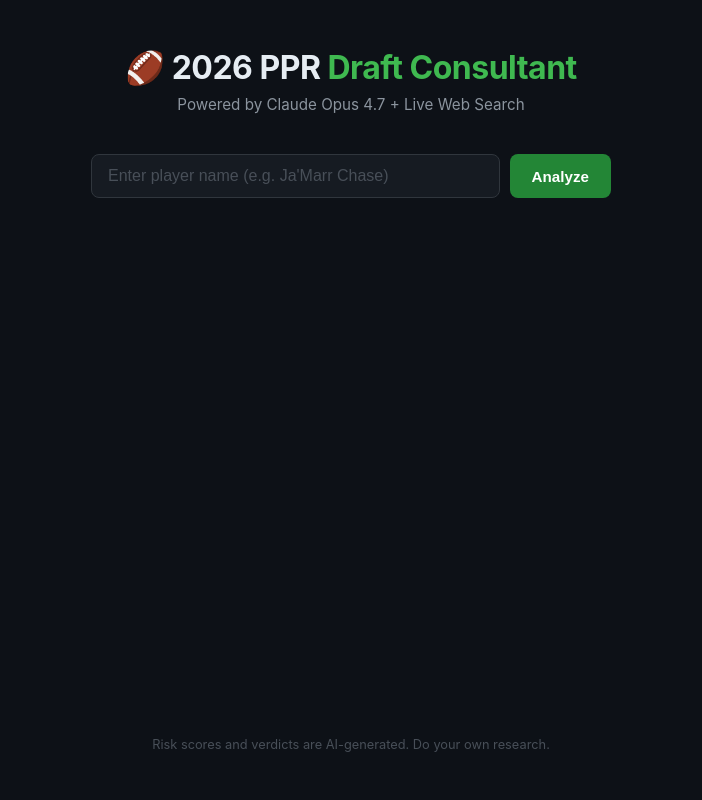
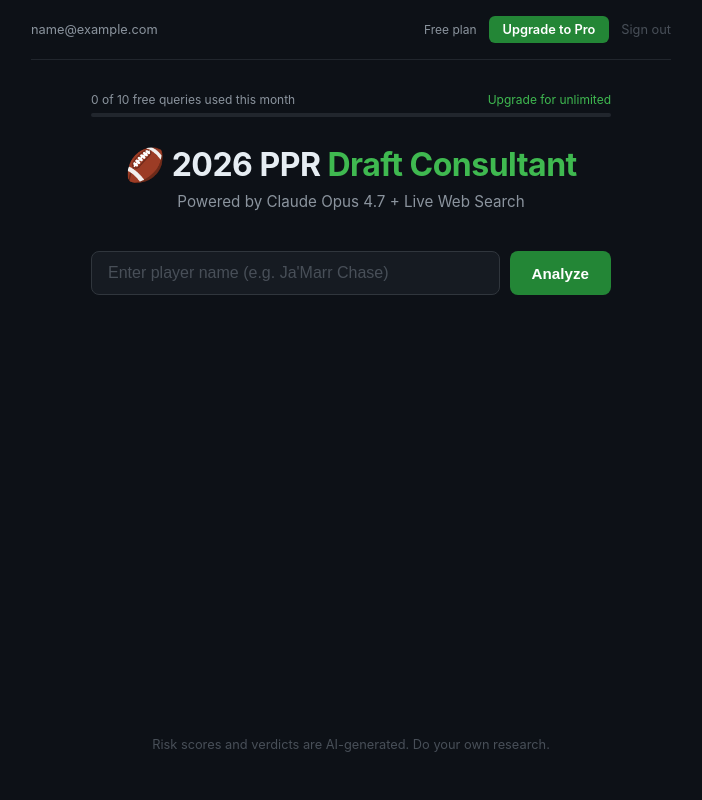
Before and after one commit to joshmgrey/fantasy-draft-consultant, a Flask app: page / in a window 1280 px wide. Shown: the whole page, without its empty margins (289-991 px from the left). Run offline with Flask 3, Linux system fonts and the light colour scheme; the visitor is signed in with stand-in values (Sample User, id 1); data comes from the database, SQL or seed files in the repository.

Commit message:
Add Stripe subscriptions and usage limits
- Free tier: 10 queries/month with usage progress bar
- Pro tier: unlimited queries at $9.99/mo via Stripe Checkout
- Stripe webhook handles subscription activation and cancellation
- Billing portal for Pro users to manage their subscription
- Upgrade prompt shown when free limit is reached

Co-Authored-By: Claude Sonnet 4.6 <noreply@anthropic.com>

```diff
--- a/app.py
+++ b/app.py
@@ -7,6 +7,8 @@ import os
 import re
 import sys
 import anthropic
+import stripe
+from datetime import datetime
 from flask import Flask, render_template, request, jsonify, redirect, url_for, flash
 from flask_sqlalchemy import SQLAlchemy
 from flask_bcrypt import Bcrypt
@@ -14,6 +16,10 @@ from flask_login import LoginManager, UserMixin, login_user, logout_user, login_
 
 _api_key = os.environ.get("ANTHROPIC_API_KEY")
 client = anthropic.Anthropic(api_key=_api_key) if _api_key else None
+
+stripe.api_key = os.environ.get("STRIPE_SECRET_KEY")
+STRIPE_WEBHOOK_SECRET = os.environ.get("STRIPE_WEBHOOK_SECRET")
+STRIPE_PRICE_ID = os.environ.get("STRIPE_PRICE_ID")
 
 app = Flask(__name__)
 app.config["SECRET_KEY"] = os.environ.get("SECRET_KEY", "dev-secret-change-in-prod")
@@ -25,6 +31,8 @@ bcrypt = Bcrypt(app)
 login_manager = LoginManager(app)
 login_manager.login_view = "login"
 login_manager.login_message = ""
+
+FREE_QUERY_LIMIT = 10
 
 _NAME_RE = re.compile(r"^[A-Za-z][A-Za-z '\-\.]{0,48}$")
 _MAX_NAME_LEN = 50
@@ -62,12 +70,41 @@ class User(UserMixin, db.Model):
     id = db.Column(db.Integer, primary_key=True)
     email = db.Column(db.String(120), unique=True, nullable=False)
     password_hash = db.Column(db.String(256), nullable=False)
+    plan = db.Column(db.String(20), default="free", nullable=False)
+    queries_this_month = db.Column(db.Integer, default=0, nullable=False)
+    query_month = db.Column(db.String(7), default="")
+    stripe_customer_id = db.Column(db.String(100), nullable=True)
+    stripe_subscription_id = db.Column(db.String(100), nullable=True)
 
     def set_password(self, password):
         self.password_hash = bcrypt.generate_password_hash(password).decode("utf-8")
 
     def check_password(self, password):
         return bcrypt.check_password_hash(self.password_hash, password)
+
+    def _sync_month(self):
+        current_month = datetime.utcnow().strftime("%Y-%m")
+        if self.query_month != current_month:
+            self.queries_this_month = 0
+            self.query_month = current_month
+            db.session.commit()
+
+    def can_query(self):
+        if self.plan == "pro":
+            return True
+        self._sync_month()
+        return self.queries_this_month < FREE_QUERY_LIMIT
+
+    def queries_remaining(self):
+        if self.plan == "pro":
+            return None
+        self._sync_month()
+        return max(0, FREE_QUERY_LIMIT - self.queries_this_month)
+
+    def increment_query(self):
+        self._sync_month()
+        self.queries_this_month += 1
+        db.session.commit()
 
 
 @login_manager.user_loader
@@ -125,6 +162,65 @@ def login():
 def logout():
     logout_user()
     return redirect(url_for("login"))
+
+
+# ---------------------------------------------------------------------------
+# Stripe routes
+# ---------------------------------------------------------------------------
+
+@app.route("/subscribe")
+@login_required
+def subscribe():
+    session = stripe.checkout.Session.create(
+        customer_email=current_user.email,
+        payment_method_types=["card"],
+        line_items=[{"price": STRIPE_PRICE_ID, "quantity": 1}],
+        mode="subscription",
+        success_url=request.host_url.rstrip("/") + "/?subscribed=1",
+        cancel_url=request.host_url.rstrip("/") + "/",
+    )
+    return redirect(session.url)
+
+
+@app.route("/billing")
+@login_required
+def billing():
+    if not current_user.stripe_customer_id:
+        return redirect(url_for("index"))
+    portal = stripe.billing_portal.Session.create(
+        customer=current_user.stripe_customer_id,
+        return_url=request.host_url.rstrip("/") + "/",
+    )
+    return redirect(portal.url)
+
+
+@app.route("/webhook", methods=["POST"])
+def webhook():
+    payload = request.data
+    sig_header = request.headers.get("Stripe-Signature")
+    try:
+        event = stripe.Webhook.construct_event(payload, sig_header, STRIPE_WEBHOOK_SECRET)
+    except (ValueError, stripe.error.SignatureVerificationError):
+        return "", 400
+
+    if event["type"] == "checkout.session.completed":
+        session = event["data"]["object"]
+        user = User.query.filter_by(email=session.get("customer_email")).first()
+        if user:
+            user.plan = "pro"
+            user.stripe_customer_id = session.get("customer")
+            user.stripe_subscription_id = session.get("subscription")
+            db.session.commit()
+
+    elif event["type"] == "customer.subscription.deleted":
+        sub = event["data"]["object"]
+        user = User.query.filter_by(stripe_subscription_id=sub["id"]).first()
+        if user:
+            user.plan = "free"
+            user.stripe_subscription_id = None
+            db.session.commit()
+
+    return "", 200
 
 
 # ---------------------------------------------------------------------------
@@ -218,7 +314,13 @@ def _parse_verdict(player_name: str, text: str) -> dict:
 @app.route("/")
 @login_required
 def index():
-    return render_template("index.html")
+    return render_template(
+        "index.html",
+        plan=current_user.plan,
+        queries_remaining=current_user.queries_remaining(),
+        free_limit=FREE_QUERY_LIMIT,
+        email=current_user.email,
+    )
 
 
 @app.route("/analyze", methods=["POST"])
@@ -226,6 +328,9 @@ def index():
 def analyze():
     if not client:
         return jsonify({"error": "ANTHROPIC_API_KEY environment variable is not set."}), 500
+
+    if not current_user.can_query():
+        return jsonify({"error": "free_limit_reached"}), 403
 
     data = request.get_json(silent=True) or {}
     raw_name = data.get("player_name", "")
@@ -242,6 +347,7 @@ def analyze():
     except anthropic.APIConnectionError:
         return jsonify({"error": "Could not reach Anthropic API. Check your connection."}), 502
 
+    current_user.increment_query()
     return jsonify(result)
 
 
--- a/requirements.txt
+++ b/requirements.txt
@@ -4,4 +4,5 @@ flask-sqlalchemy>=3.0.0
 flask-bcrypt>=1.0.1
 flask-login>=0.6.3
 psycopg2-binary>=2.9.0
+stripe>=8.0.0
 gunicorn>=21.0.0
--- a/templates/index.html
+++ b/templates/index.html
@@ -15,8 +15,112 @@
       display: flex;
       flex-direction: column;
       align-items: center;
-      padding: 48px 16px;
+      padding: 0 16px 48px;
     }
+
+    /* Nav */
+    nav {
+      width: 100%;
+      max-width: 640px;
+      display: flex;
+      align-items: center;
+      justify-content: space-between;
+      padding: 16px 0;
+      margin-bottom: 32px;
+      border-bottom: 1px solid #21262d;
+    }
+
+    .nav-email { font-size: 0.8rem; color: #8b949e; }
+
+    .nav-right { display: flex; align-items: center; gap: 12px; }
+
+    .badge-pro {
+      font-size: 0.75rem;
+      font-weight: 700;
+      color: #3fb950;
+      background: #0d2818;
+      border: 1px solid #238636;
+      border-radius: 99px;
+      padding: 3px 10px;
+    }
+
+    .badge-free {
+      font-size: 0.75rem;
+      color: #8b949e;
+    }
+
+    .btn-upgrade {
+      font-size: 0.8rem;
+      font-weight: 600;
+      color: #fff;
+      background: #238636;
+      border: none;
+      border-radius: 6px;
+      padding: 6px 14px;
+      cursor: pointer;
+      text-decoration: none;
+      transition: background 0.15s;
+    }
+
+    .btn-upgrade:hover { background: #2ea043; }
+
+    .btn-manage {
+      font-size: 0.8rem;
+      color: #8b949e;
+      background: none;
+      border: 1px solid #30363d;
+      border-radius: 6px;
+      padding: 5px 12px;
+      cursor: pointer;
+      text-decoration: none;
+      transition: border-color 0.15s;
+    }
+
+    .btn-manage:hover { border-color: #8b949e; color: #e6edf3; }
+
+    .btn-logout {
+      font-size: 0.8rem;
+      color: #484f58;
+      text-decoration: none;
+      transition: color 0.15s;
+    }
+
+    .btn-logout:hover { color: #8b949e; }
+
+    /* Usage bar (free only) */
+    .usage-bar {
+      width: 100%;
+      max-width: 520px;
+      margin-bottom: 28px;
+    }
+
+    .usage-label {
+      display: flex;
+      justify-content: space-between;
+      font-size: 0.75rem;
+      color: #8b949e;
+      margin-bottom: 6px;
+    }
+
+    .usage-label a { color: #3fb950; text-decoration: none; }
+    .usage-label a:hover { text-decoration: underline; }
+
+    .usage-track {
+      height: 4px;
+      background: #21262d;
+      border-radius: 99px;
+      overflow: hidden;
+    }
+
+    .usage-fill {
+      height: 100%;
+      border-radius: 99px;
+      background: #3fb950;
+      transition: width 0.3s ease;
+    }
+
+    .usage-fill.warn { background: #d29922; }
+    .usage-fill.full { background: #f85149; }
 
     header {
       text-align: center;
@@ -221,6 +355,36 @@
   </style>
 </head>
 <body>
+
+  <nav>
+    <span class="nav-email">{{ email }}</span>
+    <div class="nav-right">
+      {% if plan == "pro" %}
+        <span class="badge-pro">PRO</span>
+        <a href="/billing" class="btn-manage">Manage billing</a>
+      {% else %}
+        <span class="badge-free">Free plan</span>
+        <a href="/subscribe" class="btn-upgrade">Upgrade to Pro</a>
+      {% endif %}
+      <a href="/logout" class="btn-logout">Sign out</a>
+    </div>
+  </nav>
+
+  {% if plan != "pro" %}
+  <div class="usage-bar">
+    {% set used = free_limit - queries_remaining %}
+    {% set pct = (used / free_limit * 100) | int %}
+    <div class="usage-label">
+      <span>{{ used }} of {{ free_limit }} free queries used this month</span>
+      <a href="/subscribe">Upgrade for unlimited</a>
+    </div>
+    <div class="usage-track">
+      <div class="usage-fill {% if pct >= 100 %}full{% elif pct >= 70 %}warn{% endif %}"
+           style="width: {{ pct }}%"></div>
+    </div>
+  </div>
+  {% endif %}
+
   <header>
     <h1>🏈 2026 PPR <span>Draft Consultant</span></h1>
     <p>Powered by Claude Opus 4.7 + Live Web Search</p>
@@ -244,6 +408,12 @@
   </div>
 
   <div class="error-box" id="errorBox"></div>
+
+  <div class="upgrade-box" id="upgradeBox">
+    <p><strong>You've used all {{ free_limit }} free queries this month.</strong><br>
+    Upgrade to Pro for unlimited player analysis all season long.</p>
+    <a href="/subscribe">Upgrade to Pro — $9.99/mo</a>
+  </div>
 
   <div class="card" id="resultCard">
     <div class="card-header">
@@ -285,6 +455,7 @@
       setLoading(true);
       hide('resultCard');
       hide('errorBox');
+      hide('upgradeBox');
 
       try {
         const res = await fetch('/analyze', {
@@ -294,6 +465,11 @@
         });
 
         const data = await res.json();
+
+        if (res.status === 403 && data.error === 'free_limit_reached') {
+          show('upgradeBox');
+          return;
+        }
 
         if (!res.ok || data.error) {
           showError(data.error || 'Something went wrong.');
```
Also changed, not shown: other parts of templates/index.html (+30 -0 lines).
